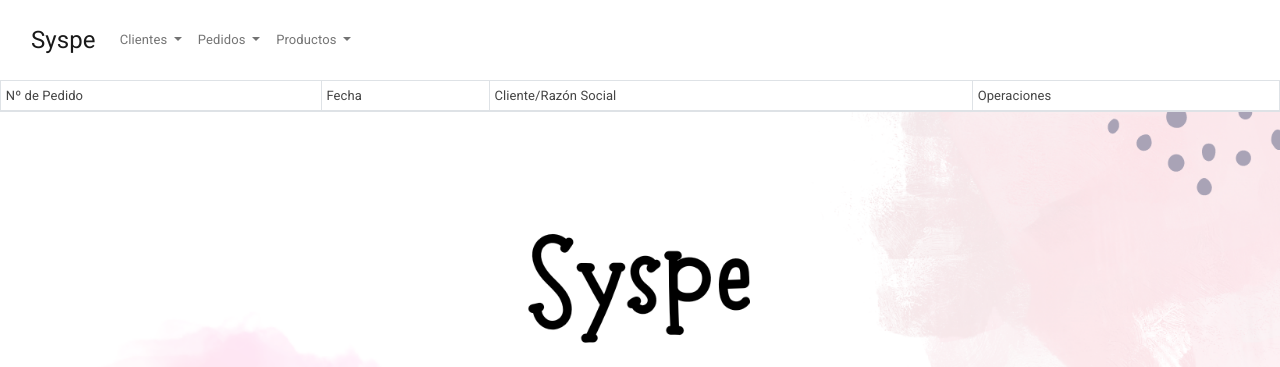
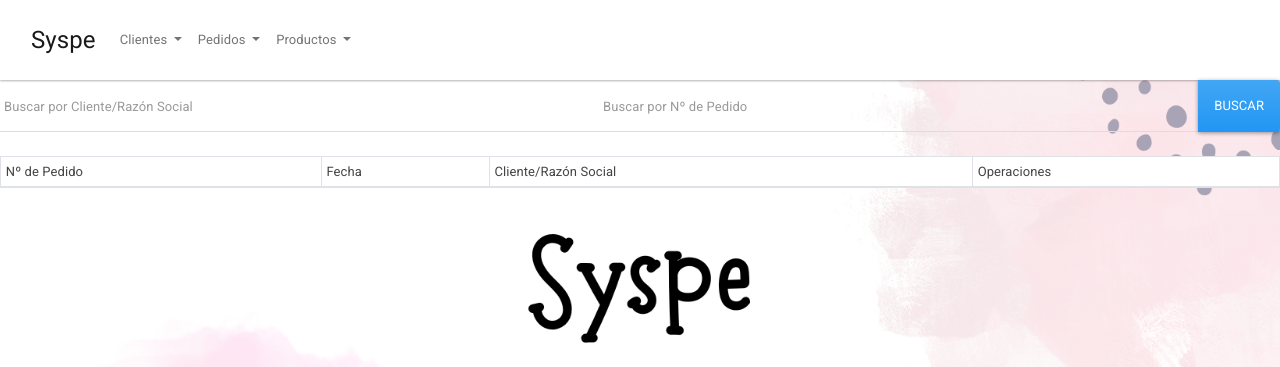
Before and after one commit to analamour/syspe, a Flask app: page /consultarPedido in a window 1280 px wide. Shown: the top 367 px of the page. Run offline with Flask 3, Linux system fonts and the light colour scheme; data comes from the database, SQL or seed files in the repository; data that the repository does not hold is empty; some libraries are stand-ins or nearby versions.

Commit message:
styles css

```diff
--- a/app.py
+++ b/app.py
@@ -360,6 +360,29 @@ def detalle_pedido(id_pedido):
     # Pasa el total a la plantilla
     return render_template('detalle-pedido.html', detalles=detalles, total=total)
 
+@app.route('/buscar', methods=['GET'])
+def buscar_pedidos():
+    nombre_cliente = request.args.get('nombre_cliente', default="", type=str)
+    id_pedido = request.args.get('id_pedido', default="", type=str)
+    cur = mysql.connection.cursor()
+
+    # Consulta SQL
+    cur.execute('''
+        SELECT
+            p.id_pedido,
+            p.fecha_pedido,
+            c.razonsocial
+        FROM
+            pedidos p
+        JOIN
+            Clientes c ON p.id_cliente = c.id_cliente
+        WHERE
+            c.razonsocial LIKE %s AND p.id_pedido LIKE %s
+    ''', ('%' + nombre_cliente + '%', '%' + id_pedido + '%',))
+
+    pedidos = cur.fetchall()
+    return render_template('consultarPedido.html', pedidos=pedidos)
+
 
 
 
--- a/templates/altaCliente.html
+++ b/templates/altaCliente.html
@@ -2,8 +2,7 @@
 {% block body%}
 
 <div class="row">
-    <div class="col-md-6 mx-auto"s>
-
+    <div class="col-md-6 mx-auto" style="margin-top: 30px;">
 
        <div class="card card-body">
         <form action="/add_cliente" method="POST" onsubmit="return validateForm()">
@@ -26,7 +25,7 @@
                 <input type="email" name="mail" placeholder="Email" class="form-control" required>
             </div>
             <div class="group">
-                <button type="submit" class="btn btn-secondary btn-block">
+                <button type="submit" class="btn btn-success btn-block">
                     Guardar
                 </button>
             </div>
--- a/templates/altaProducto.html
+++ b/templates/altaProducto.html
@@ -2,7 +2,7 @@
 {% block body%}
 
 <div class = "row">
-    <div class="col-md-6 mx-auto">
+    <div class="col-md-6 mx-auto" style="margin-top: 30px;">
        <div class="card card-body">
         <form action ="/add_producto" method="POST">
             <div class="form-group">
@@ -30,8 +30,8 @@
                 <input type="text" name="rubro" placeholder="Vestimenta, accesorios, pequenos electrodomesticos, repuestos, etc" class="form-control">
             </div>
             <div class="group">
-                <button type ="submit" clas="btn btn-secondary btn-block">
-                Agregar producto
+                <button type="submit" class="btn btn-success btn-block">
+                    Agregar Producto
                 </button>
             </div>
         </form>
--- a/templates/cargarventa.html
+++ b/templates/cargarventa.html
@@ -1,7 +1,7 @@
 {% extends 'layout.html' %}
 
 {% block body %}
-<div class="col-md-6 mx-auto">
+<div class="col-md-6 mx-auto" style="margin-top: 30px;">
     <div class="card">
         <div class="card-body">
             <form action="/crear_pedido" method="POST">
@@ -25,10 +25,10 @@
                             {% endfor %}
                         </select>
                         <input type="number" name="cantidad[]" class="form-control cantidadInput" min="1" placeholder="Cantidad" required>
-                        <button type="button" class="btn btn-danger eliminarProducto">Eliminar</button>
+                        <button type="button" class="btn btn-danger eliminarProducto btn-desplazado">Eliminar</button>
                     </div>
                 </div>
-                <button type="button" id="agregarProducto" class="btn btn-primary mt-2">Agregar otro producto</button>
+                <button type="button" id="agregarProducto" class="btn btn-secondary btn-block mt-2">Agregar otro producto</button>
                 <div class="form-group mt-3">
                     <label>Total Pedido:</label><span id="totalPedido">$0.00</span>
                 </div>
--- a/templates/consultarPedido.html
+++ b/templates/consultarPedido.html
@@ -4,6 +4,15 @@
 <div class="row">
     <div class="col-md-12">
         <!-- ... (mensajes de alerta, etc.) ... -->
+        <form action="/buscar" method="GET" class="mb-4">
+            <div class="input-group">
+                <input type="text" name="nombre_cliente"  class="form-control" placeholder="Buscar por Cliente/Razón Social">
+                <input type="text" name="id_pedido"class="form-control" placeholder="Buscar por Nº de Pedido">
+                <div class="input-group-append">
+                    <button class="btn btn-primary" type="submit">Buscar</button>
+                </div>
+            </div>
+        </form>
 
         <table class="table table-striped table-bordered bg-white table-sm">
             <thead>
@@ -23,7 +32,7 @@
                     <td>{{ pedido.1 }}</td>
                     <td>{{ pedido.3 }}</td>
                     <td>
-                        <a href="/detalle_pedido/{{pedido.0}}" class="btn btn-info">Detalle</a>
+                        <a href="/detalle_pedido/{{pedido.0}}" class="btn btn-secondary">Detalle</a>
                     </td>
                 </tr>
 
--- a/templates/detalle-pedido.html
+++ b/templates/detalle-pedido.html
@@ -3,6 +3,7 @@
 
 <div class="row">
     <div class="col-md-12">
+
         <h2 class="text-center">Detalle del Pedido</h2>
 
         <!-- Cabecera con detalles del pedido -->
@@ -51,9 +52,9 @@
 
 <div class="text-center mt-5">
 
-    <button type="submit" class="btn btn-primary mx-2">Guardar</button>
+    <button type="submit" class="btn btn-secondary mx-2">Guardar</button>
     <!-- Botón para ir a la página de edición del pedido -->
-    <a href="{{ url_for('edit_pedido', id=detalles[0].0) }}" class="btn btn-primary mx-2">Editar</a>
+    <a href="{{ url_for('edit_pedido', id=detalles[0].0) }}" class="btn btn-secondary mx-2">Editar</a>
     <a href="{{ url_for('delete_pedido', id=detalles[0].0) }}" class="btn btn-danger mx-2" onclick="return confirm('¿Estás seguro de que deseas eliminar?');">Eliminar</a>
     <button onclick="imprimirPedido()" class="btn btn-success mx-2">Imprimir Pedido</button>
 
--- a/templates/edit-contact.html
+++ b/templates/edit-contact.html
@@ -24,7 +24,7 @@
                <div class="form-group">
                    <input type="text" name="mail" placeholder="Email" value ="{{cliente.6}}" class="form-control">
                </div>
-            <button type ="submit" class="btn btn-success btn-block">
+            <button type ="submit" class="btn btn-secondary btn-block">
                 Guardar
             </button>
         </div>
--- a/templates/inventario.html
+++ b/templates/inventario.html
@@ -28,7 +28,7 @@
                 <td class="text-center align-middle">{{ articulo.5 }}</td>  <!-- Stock vendido -->
                 <td class="text-center align-middle">{{ articulo.7 }}</td>  <!-- Stock Disponible -->
                 <td class="text-center align-middle">{{ articulo.6 }}</td>  <!-- Rubro -->
-                <td class="text-center align-middle"><a href="/edit_articulo/{{articulo.0}}" class="btn btn-danger"> Editar</a></td>
+                <td class="text-center align-middle"><a href="/edit_articulo/{{articulo.0}}" class="btn btn-secondary"> Editar</a></td>
                 <td class="text-center align-middle"><a href="/delete_articulo/{{articulo.0}}" class="btn btn-dark btn-delete-product"> Eliminar</a></td>
             </tr>
             {% endfor %}
@@ -37,8 +37,8 @@
     </table>
 
     <div class="container">
-        <td class="text-center align-middle"><a href="/cargarventa" class="btn btn-danger"> Cargar venta</a></td>
-        <td class="text-center align-middle"><a href="/cargarstock" class="btn btn-danger"> Agregar stock</a></td>
+        <td class="text-center align-middle"><a href="/cargarventa" class="btn btn-secondary"> Cargar venta</a></td>
+        <td class="text-center align-middle"><a href="/cargarstock" class="btn btn-dark"> Agregar stock</a></td>
     </div>
 </div>
 </div>
--- a/templates/listadoCliente.html
+++ b/templates/listadoCliente.html
@@ -28,8 +28,10 @@
                     <td>{{ cliente.5 }}</td>
                     <td>{{ cliente.6 }}</td>
                     <td>
-                        <a href="/edit/{{cliente.0}}" class="btn btn-danger"> Editar</a>
-                        <a href="/delete/{{cliente.0}}" class="btn btn-danger btn-delete"> Eliminar</a>
+                        <a href="/edit/{{cliente.0}}" style="float: left; margin-right: 10px;" class="btn btn-secondary"> Editar</a>
+                        <a href="/delete/{{cliente.0}}" style="float: left;" class="btn btn-dark"> Eliminar</a>
+                        <div style="clear: both;"></div> <!-- Esto limpia el flotado -->
+
                     </td>
                 </tr>
                 {% endfor %}
```
Also changed, not shown: static/css/main.css (+36 -0 lines).
